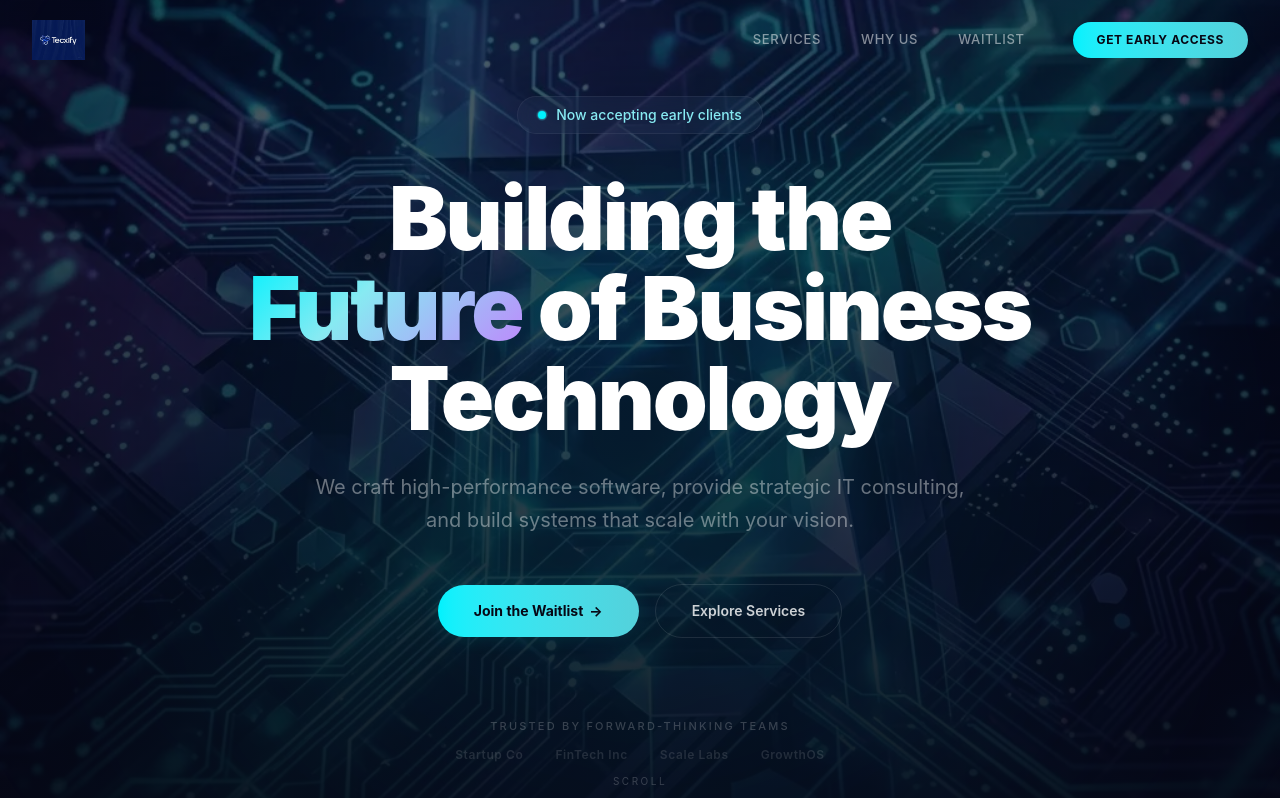
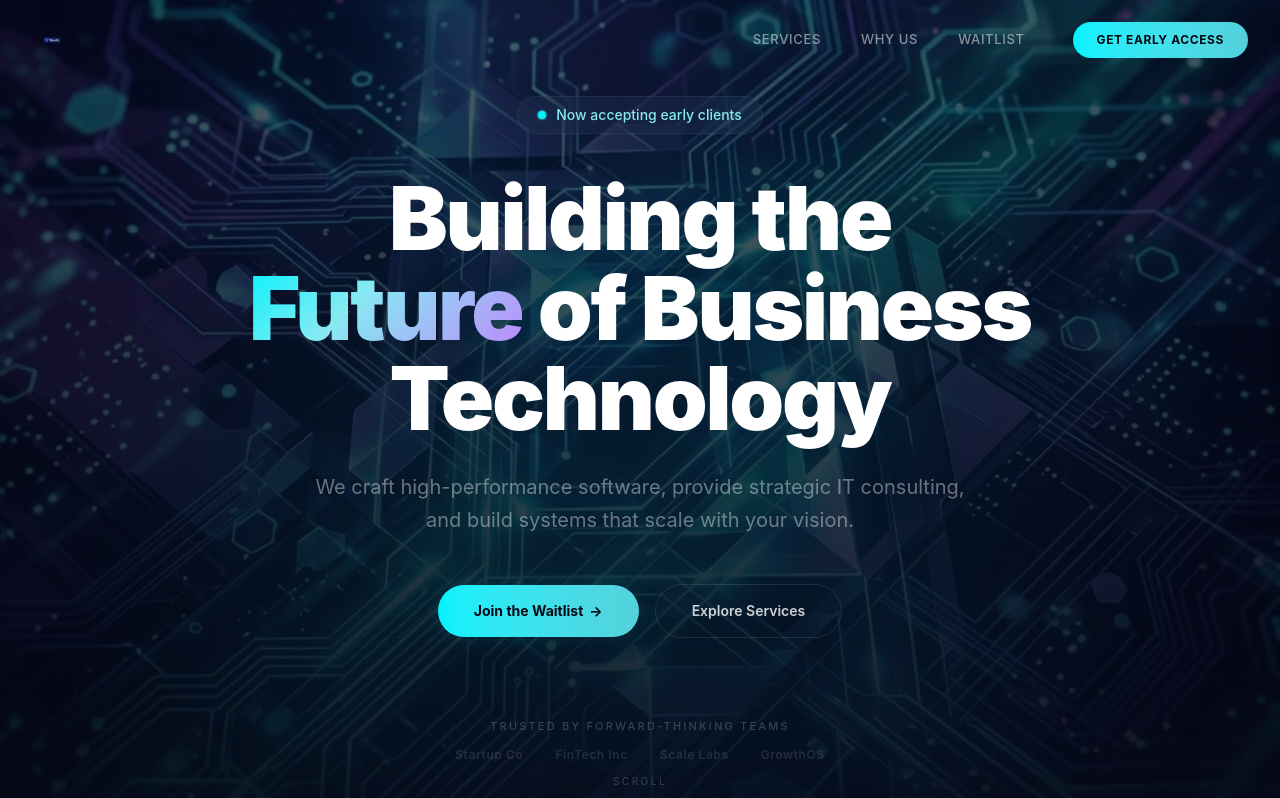
Before and after one commit to musilapeter/profile, a React (Vite) app: page / in a window 1280 px wide. Shown: the top 798 px of the page. Built offline with nearby package versions, Linux system fonts and the light colour scheme.

Commit message:
feat: switch to user uploaded SVG logo

```diff
--- a/src/components/Navbar.tsx
+++ b/src/components/Navbar.tsx
@@ -28,7 +28,7 @@ export default function Navbar() {
       <div className="max-w-7xl mx-auto px-5 sm:px-8 flex items-center justify-between h-16 md:h-20">
         {/* Logo */}
         <a href="#" className="flex items-center gap-2 hover:opacity-80 transition-opacity duration-300">
-          <img src="/logo.webp" alt="Tecxify Logo" className="h-8 md:h-10 w-auto object-contain" />
+          <img src="/tecxify-logo.svg" alt="Tecxify Logo" className="h-8 md:h-10 w-auto object-contain" />
         </a>
 
         {/* Desktop Links */}
```
Also changed, not shown: public/logo.webp (deleted), public/tecxify-logo.svg (added).
